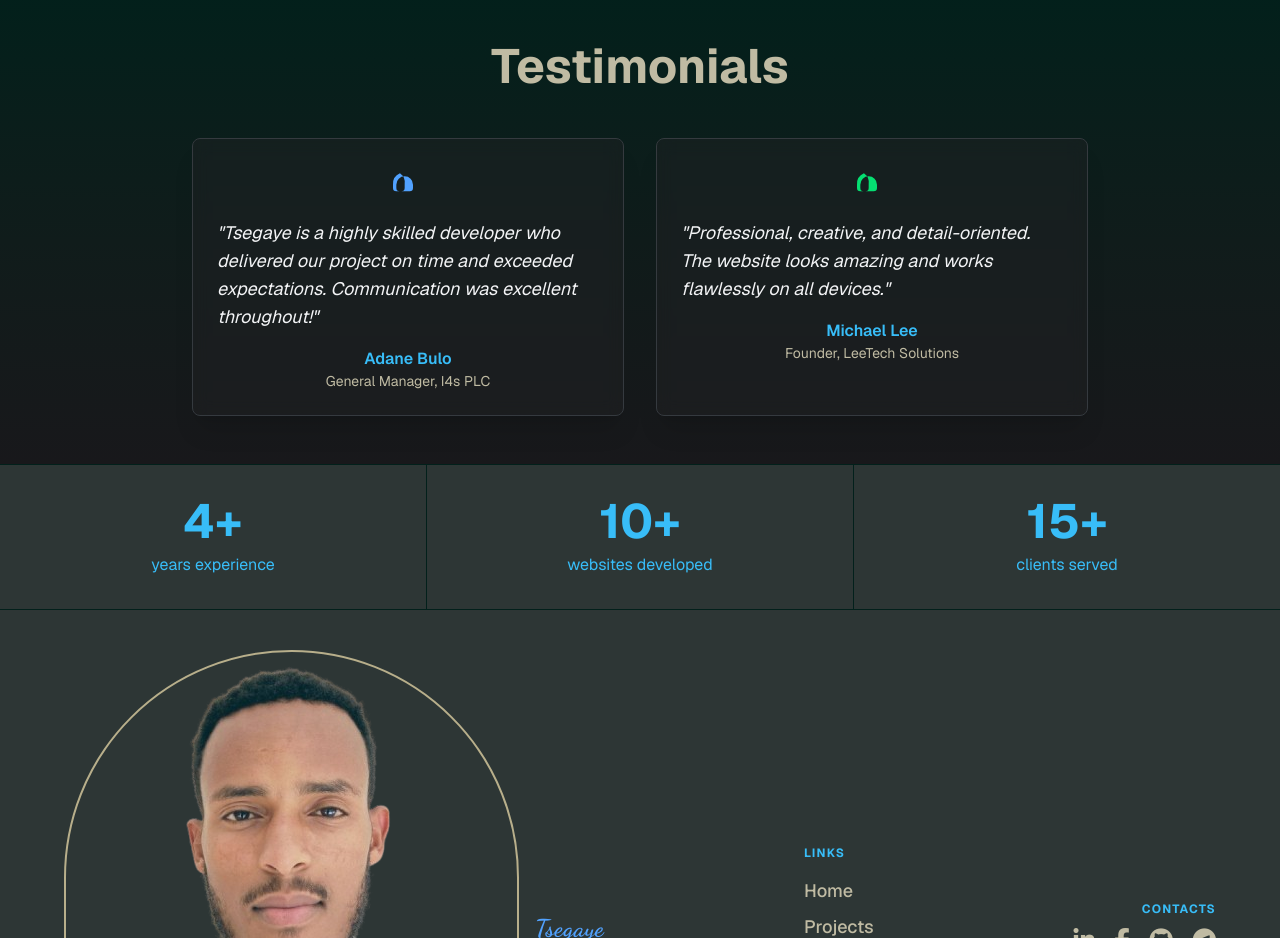
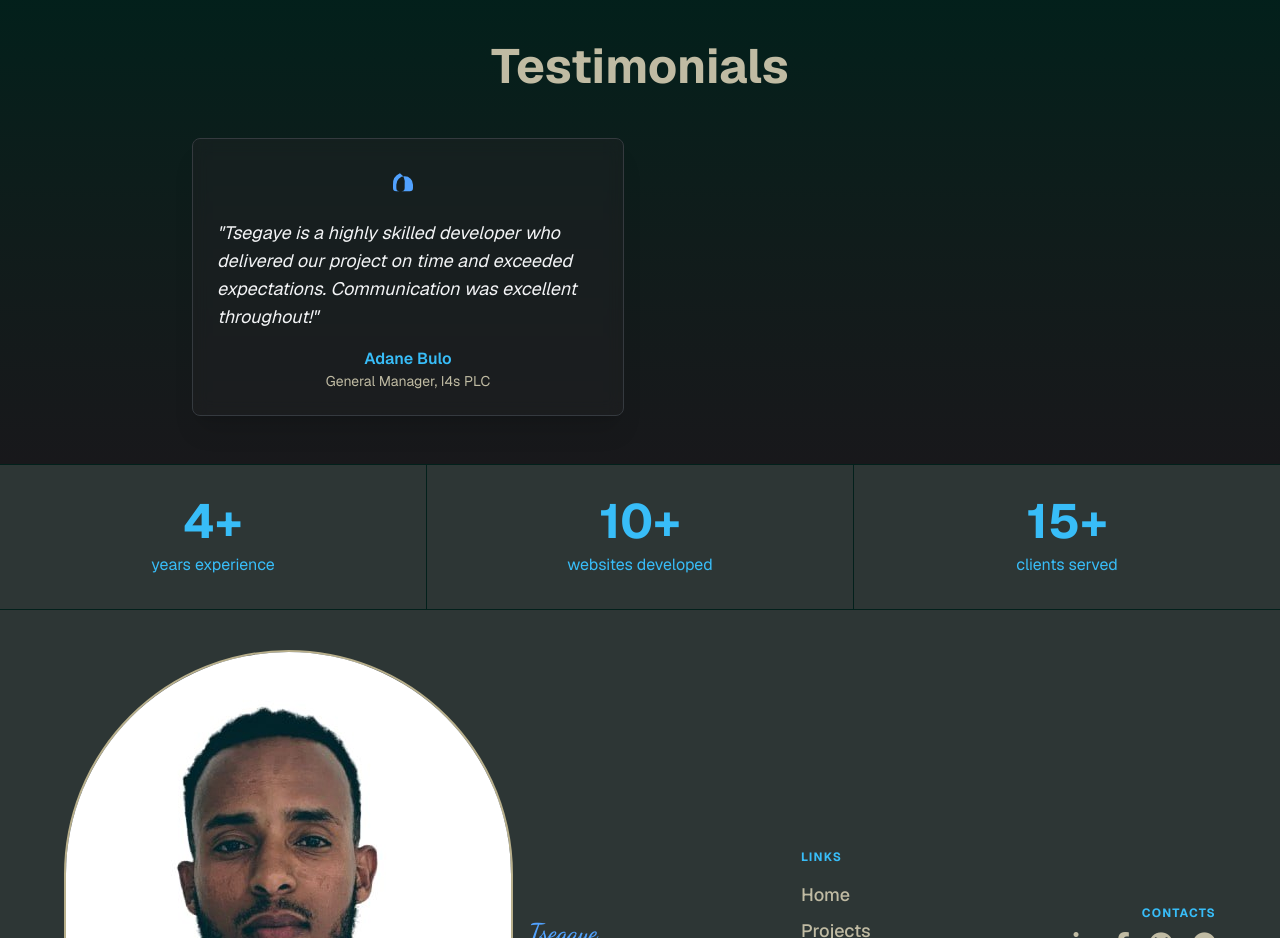
Before and after one commit to tsegayetadele255/portfolio, a Next.js app: page / in a window 1280 px wide. Shown: the part 2300-3238 px from the top of the page. Built offline with nearby package versions, Linux system fonts and the light colour scheme.

Commit message:
image changed and update to skillsection file

```diff
--- a/src/app/SkillsSection.tsx
+++ b/src/app/SkillsSection.tsx
@@ -12,7 +12,7 @@ export default function SkillsSection() {
         <div className="flex flex-col items-center">
           <div className={barArrowStyles["animated-bar"]}></div>
           <svg className={barArrowStyles["animated-arrow"]} viewBox="0 0 48 48" fill="none" xmlns="http://www.w3.org/2000/svg">
-            <path d="M24 32L12 18H36L24 32Z" fill="#fff"/>
+            <path d="M24 32L12 18H36L24 32Z" fill="#fff" />
           </svg>
 
         </div>
@@ -57,13 +57,13 @@ export default function SkillsSection() {
               </div>
               {/* Next.js */}
               <div className="flex flex-row items-center w-full border-b border-[#41544e] py-2">
-    <div className="flex items-center justify-center w-8 sm:w-10"><svg width='24' height='24' viewBox='0 0 91 93' fill='none' xmlns='http://www.w3.org/2000/svg' className='inline-block align-middle w-6 h-6 sm:w-7 sm:h-7'><circle cx='45.5' cy='46.5' r='45.5' fill='black'/><path d='M25 68V26.5H34.5L56.5 63.5V26.5H65.5V68H56L34.5 31V68H25Z' fill='white'/></svg></div>
+                <div className="flex items-center justify-center w-8 sm:w-10"><svg width='24' height='24' viewBox='0 0 91 93' fill='none' xmlns='http://www.w3.org/2000/svg' className='inline-block align-middle w-6 h-6 sm:w-7 sm:h-7'><circle cx='45.5' cy='46.5' r='45.5' fill='black' /><path d='M25 68V26.5H34.5L56.5 63.5V26.5H65.5V68H56L34.5 31V68H25Z' fill='white' /></svg></div>
                 <div className="border-l border-[#41544e] opacity-50 sm:opacity-100 mx-2 sm:mx-4 h-5 sm:h-6"></div>
                 <div className="flex items-center flex-1"><span className="text-[#c0bba3] text-lg sm:text-xl">Next.js</span></div>
               </div>
               {/* Flutter */}
               <div className="flex flex-row items-center w-full border-b border-[#41544e] py-2">
-    <div className="flex items-center justify-center w-10"><svg width='24' height='24' viewBox='0 0 256 256' className='inline-block align-middle' style={{height: '1.75em', width: '1.75em', minWidth: '1.75em'}} xmlns='http://www.w3.org/2000/svg'><g><polygon fill='#02569B' points='156.8,0 20.3,136.5 57.2,173.3 230.5,0 '/><polygon fill='#02569B' points='156.7,103.3 78.9,181.1 115.8,218 152.7,181.1 115.8,144.2 '/><polygon fill='#39C1F7' points='115.8,218 152.7,181.1 230.5,258.9 193.6,258.9 '/><polygon fill='#39C1F7' points='115.8,144.2 152.7,181.1 230.5,103.3 193.6,103.3 '/></g></svg></div>
+                <div className="flex items-center justify-center w-10"><svg width='24' height='24' viewBox='0 0 256 256' className='inline-block align-middle' style={{ height: '1.75em', width: '1.75em', minWidth: '1.75em' }} xmlns='http://www.w3.org/2000/svg'><g><polygon fill='#02569B' points='156.8,0 20.3,136.5 57.2,173.3 230.5,0 ' /><polygon fill='#02569B' points='156.7,103.3 78.9,181.1 115.8,218 152.7,181.1 115.8,144.2 ' /><polygon fill='#39C1F7' points='115.8,218 152.7,181.1 230.5,258.9 193.6,258.9 ' /><polygon fill='#39C1F7' points='115.8,144.2 152.7,181.1 230.5,103.3 193.6,103.3 ' /></g></svg></div>
                 <div className="border-l border-[#41544e] opacity-50 sm:opacity-100 mx-2 sm:mx-4 h-5 sm:h-6"></div>
                 <div className="flex items-center flex-1"><span className="text-[#c0bba3] text-lg sm:text-xl">Flutter</span></div>
               </div>
@@ -193,21 +193,13 @@ export default function SkillsSection() {
             {/* Testimonial 1 */}
             <div className="rounded-lg shadow-xl p-6 bg-[#232326]/40 backdrop-blur-sm border border-[#353a3f] text-gray-100 flex flex-col items-center">
               <div className="mb-4">
-              <svg className="w-10 h-10 text-blue-400" fill="currentColor" viewBox="0 0 24 24"><path d="M7.17 6.17A7 7 0 0 0 3 13v2a2 2 0 0 0 2 2h3a2 2 0 0 0 2-2v-2a7 7 0 0 0-2.83-6.83zM5 13a5 5 0 0 1 5-5 5 5 0 0 1 5 5v2a2 2 0 0 1-2 2h-6a2 2 0 0 1-2-2v-2z"/></svg>
+                <svg className="w-10 h-10 text-blue-400" fill="currentColor" viewBox="0 0 24 24"><path d="M7.17 6.17A7 7 0 0 0 3 13v2a2 2 0 0 0 2 2h3a2 2 0 0 0 2-2v-2a7 7 0 0 0-2.83-6.83zM5 13a5 5 0 0 1 5-5 5 5 0 0 1 5 5v2a2 2 0 0 1-2 2h-6a2 2 0 0 1-2-2v-2z" /></svg>
               </div>
               <p className="text-lg italic mb-4">&quot;Tsegaye is a highly skilled developer who delivered our project on time and exceeded expectations. Communication was excellent throughout!&quot;</p>
               <div className="font-semibold text-[#38bdf8]">Adane Bulo</div>
               <div className="text-sm text-[#c0bba3]">General Manager, I4s PLC</div>
             </div>
-          {/* Testimonial 2 */}
-          <div className="rounded-lg shadow-xl p-6 bg-[#232326]/40 backdrop-blur-sm border border-[#353a3f] text-gray-100 flex flex-col items-center">
-            <div className="mb-4">
-              <svg className="w-10 h-10 text-green-400" fill="currentColor" viewBox="0 0 24 24"><path d="M7.17 6.17A7 7 0 0 0 3 13v2a2 2 0 0 0 2 2h3a2 2 0 0 0 2-2v-2a7 7 0 0 0-2.83-6.83zM5 13a5 5 0 0 1 5-5 5 5 0 0 1 5 5v2a2 2 0 0 1-2 2h-6a2 2 0 0 1-2-2v-2z"/></svg>
-            </div>
-            <p className="text-lg italic mb-4">&quot;Professional, creative, and detail-oriented. The website looks amazing and works flawlessly on all devices.&quot;</p>
-            <div className="font-semibold text-[#38bdf8]">Michael Lee</div>
-            <div className="text-sm text-[#c0bba3]">Founder, LeeTech Solutions</div>
-          </div>
+
           </div>
         </div>
       </section>
```
Also changed, not shown: public/me.jpg, public/me1.jpg (added). Lines whose indentation alone changed are shown as unchanged.
